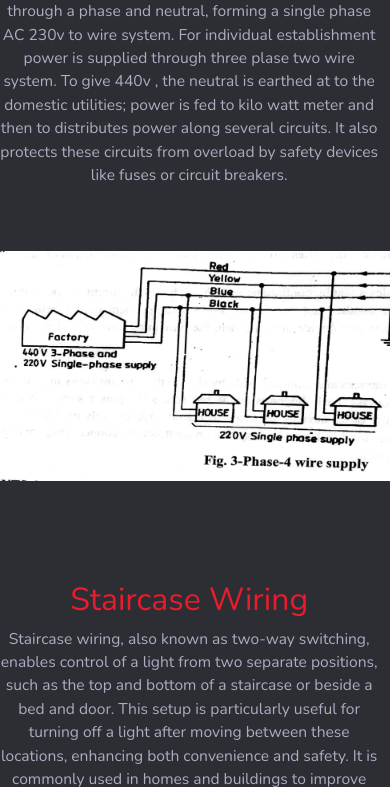
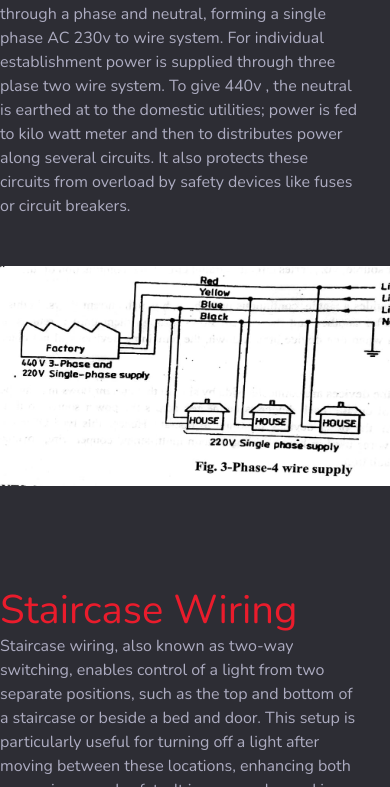
Before and after one commit to mdfrhnli/Ews-web, a plain HTML site: page index.html in a window 390 px wide. Shown: the part 676-1463 px from the top of the page. Drawn offline with nearby package versions, Linux system fonts and the light colour scheme; some packages are replaced by stand-ins of ours; a script that the page names is missing.

Commit message:
adjusted the width

```diff
--- a/app.css
+++ b/app.css
@@ -86,7 +86,7 @@ body {
 .blurb p {
     color: #adacc1;
     font-weight: 100;
-    font-size: 0.975rem;
+    font-size: 1.5rem;
     line-height: 1.5;
 }
 
@@ -152,7 +152,7 @@ iframe {
 /* Responsive adjustments for mobile */
 @media (max-width: 768px) {
     .body {
-        padding: 0%;
+        padding-left: 15px;
         margin: 0%;
         border: 0px;
     }
@@ -162,7 +162,7 @@ iframe {
     }
 
     .col-md-6 {
-        width: 490px;
+        width: 470px;
         order: initial;
     }
 
@@ -175,10 +175,15 @@ iframe {
         align-items: center;
     }
 
-    .blurb {
-        text-align: center;
+    .blurb p,
+    .blurb h2 {
+        text-align: left;
         /* Center align text */
         margin: 0;
+    }
+
+    .blurb p {
+        font-size: 1rem;
     }
 
     .components {
@@ -186,7 +191,7 @@ iframe {
     }
 
     .img-fluid {
-        width: 470px;
+        width: 440px;
     }
 }
 
@@ -201,8 +206,9 @@ iframe {
     }
 
     .blurb h2 {
-        font-size: 2rem;
+        font-size: 2.5rem;
     }
+
 
     .card-body p {
         font-weight: 300;
```
